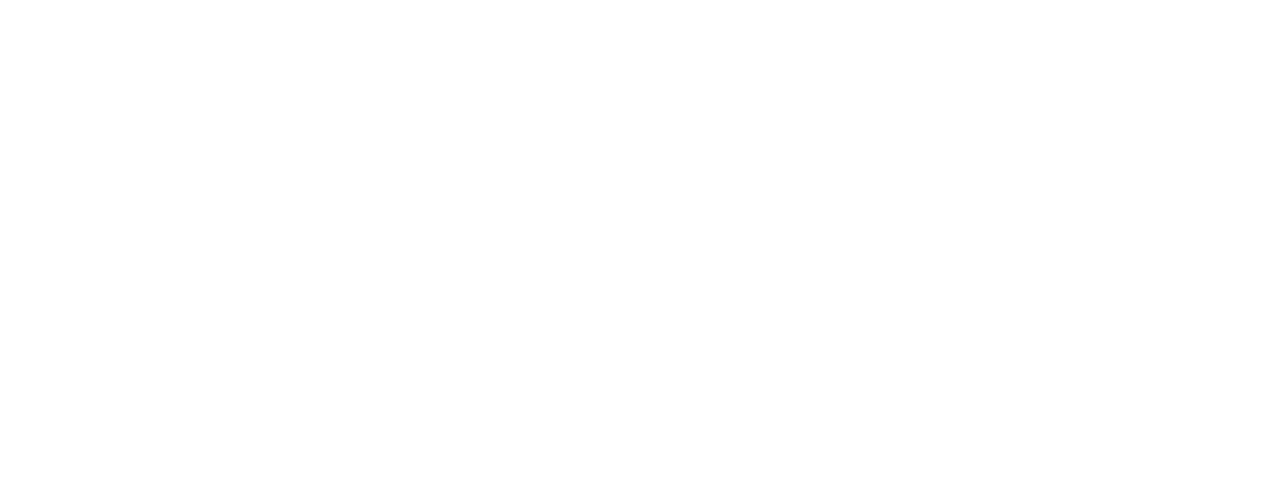
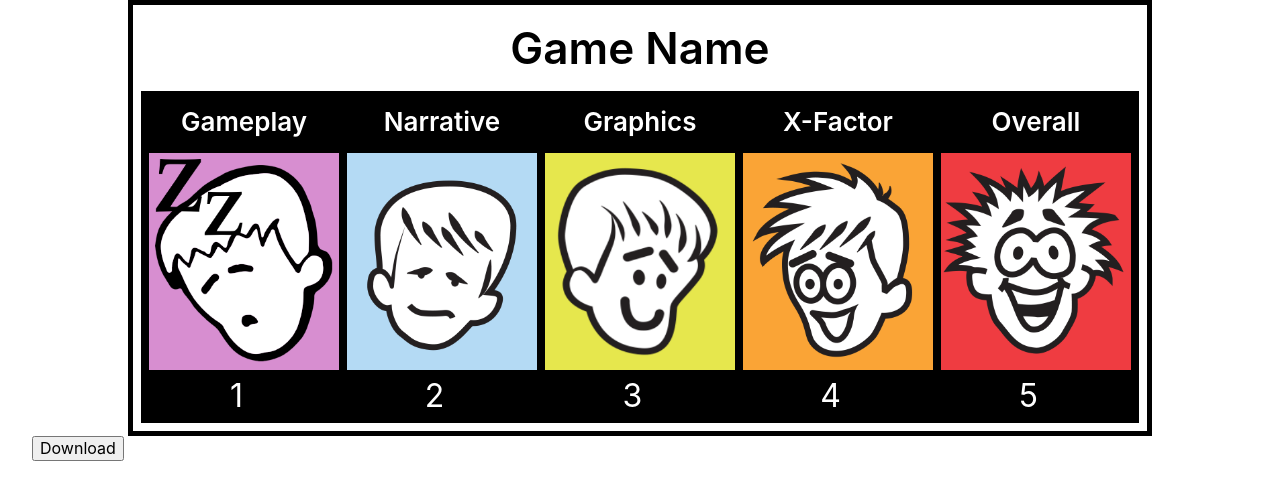
Before and after one commit to im-sticky/GameRater, a Next.js app: page / in a window 1280 px wide. Shown: the top 500 px of the page. Built offline with nearby package versions, Linux system fonts and the light colour scheme.

Commit message:
proof of concept

```diff
--- /dev/null
+++ b/components/rating.js
@@ -0,0 +1,29 @@
+import React, {useEffect, useState} from 'react';
+import Image from 'next/image';
+import styles from '../styles/rating.module.scss';
+
+export default function Rating({column, rating}) {
+  const [internalRating, setInternalRating] = useState(rating);
+  const [image, setImage] = useState(rating);
+
+  useEffect(() => {
+    if (internalRating >=1 && internalRating <= 5) {
+      let img = Math.floor(internalRating);
+
+      if (internalRating % 1 != 0) {
+        img += '_5';
+      }
+
+      setImage(img);
+    }
+  }, [internalRating]);
+
+  return (
+    <div className={styles.column}>
+      <span className={styles.name}>{column}</span>
+      {/* <Image src={`/ratings/${image}.png`} width={283} height={324} role='presentation' alt='' /> */}
+      <img src={`/ratings/${image}.png`} className={styles.image} role='presentation' alt='' />
+      <input type='number' defaultValue={rating} min={1} max={5} step={0.5} className={styles.rating} onChange={e => setInternalRating(e.target.value)} />
+    </div>
+  );
+}
--- a/package.json
+++ b/package.json
@@ -9,6 +9,7 @@
     "lint": "next lint"
   },
   "dependencies": {
+    "html2canvas": "^1.4.1",
     "next": "12.1.0",
     "normalize.css": "^8.0.1",
     "react": "17.0.2",
--- a/pages/index.js
+++ b/pages/index.js
@@ -1,8 +1,23 @@
 import Head from 'next/head';
-import Image from 'next/image';
+import html2canvas from 'html2canvas';
+import Rating from '../components/rating';
 import styles from '../styles/Home.module.scss';
+import { useState } from 'react';
 
 export default function Home() {
+  const [gameName, setGameName] = useState('Game Name');
+
+  const downloadImage = () => {
+    html2canvas(document.getElementById('image-root')).then(canvas => {
+      let link = document.createElement('a');
+
+      link.download = `${gameName}-ratings.jpg`;
+      link.target = '_blank';
+      link.href = canvas.toDataURL();
+      link.click();
+    });
+  };
+
   return (
     <div className={styles.container}>
       <Head>
@@ -18,7 +33,18 @@
       </Head>
 
       <main className={styles.main}>
+        <div id='image-root' className={styles.ratingsContainer}>
+          <input className={styles.gameName} defaultValue={gameName} onChange={e => setGameName(e.target.value)} />
+          <div className={styles.ratingsColumns}>
+            <Rating column={'Gameplay'} rating={1} />
+            <Rating column={'Narrative'} rating={2} />
+            <Rating column={'Graphics'} rating={3} />
+            <Rating column={'X-Factor'} rating={4} />
+            <Rating column={'Overall'} rating={5} />
+          </div>
+        </div>
 
+        <button type='button' onClick={downloadImage}>Download</button>
       </main>
 
       <footer className={styles.footer}>
@@ -26,4 +52,4 @@
       </footer>
     </div>
   );
-};
+}
--- a/styles/Home.module.scss
+++ b/styles/Home.module.scss
@@ -9,6 +9,32 @@
   flex-grow: 2;
 }
 
+.gameName {
+  font-size: 2.75rem;
+  font-weight: 600;
+  line-height: 1;
+  margin: 0.5rem 0 1rem;
+  text-align: center;
+  border: none;
+  background: none;
+  width: 100%;
+  padding: 0;
+}
+
+.ratingsContainer {
+  padding: 0.5rem;
+  border: 5px solid #000;
+  background-color: #fff;
+  text-align: center;
+  max-width: 1024px;
+  margin: 0 auto;
+}
+
+.ratingsColumns {
+  display: flex;
+  background-color: #000;
+}
+
 .footer {
   height: 4rem;
 }
--- /dev/null
+++ b/styles/rating.module.scss
@@ -0,0 +1,39 @@
+.column {
+  display: flex;
+  flex-direction: column;
+  align-items: center;
+  justify-content: center;
+  flex: 1 1;
+  background: #000;
+  color: #fff;
+  padding: 0.25rem;
+
+  &:first-child {
+    padding-left: 0.5rem;
+  }
+
+  &:last-child {
+    padding-right: 0.5rem;
+  }
+
+  .name {
+    font-size: 1.625rem;
+    font-weight: 600;
+    margin: 0.75rem 0 1rem;
+  }
+
+  .rating {
+    font-size: 2rem;
+    margin: 0.5rem 0 0.25rem;
+    color: #fff;
+    background: #000;
+    border: none;
+    text-align: center;
+    width: 100%;
+    padding: 0;
+  }
+
+  .image {
+    width: 100%;
+  }
+}
```
Also changed, not shown: 1 other file (tests, documents, lock files or other folders).
